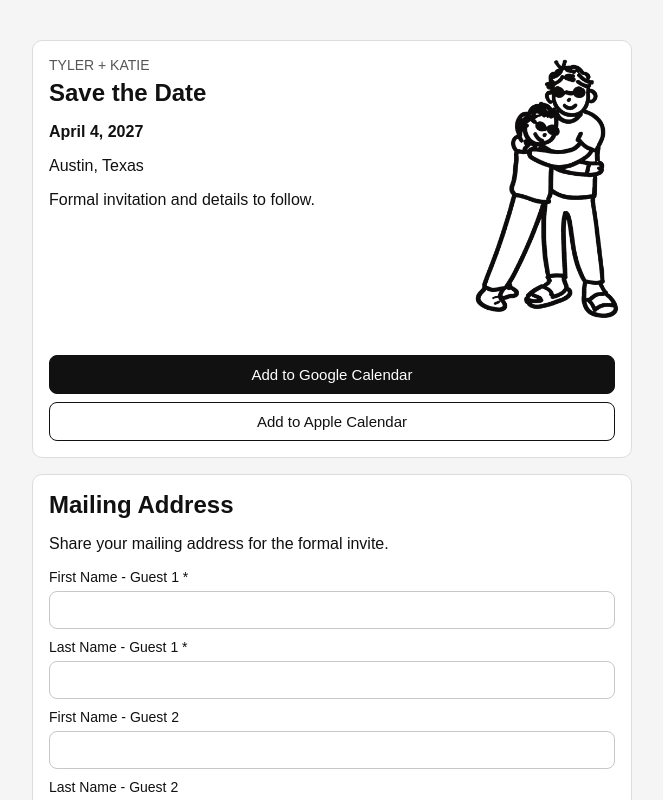
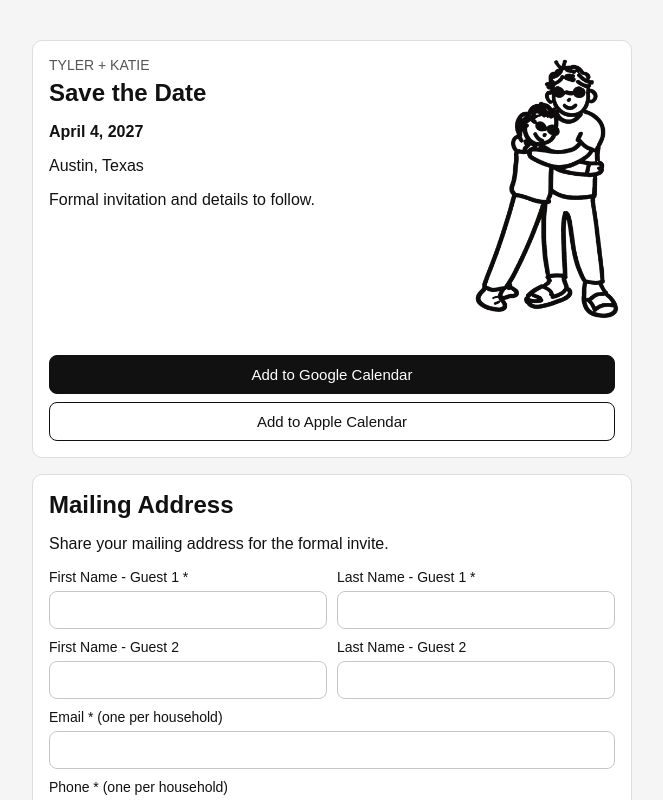
Before and after one commit to tyler-fishbone/wedding-website, a Next.js app: page / in a window 1280 px wide. Shown: the top 800 px of the page, without its empty margins (308-971 px from the left). Built offline with nearby package versions, Linux system fonts and the light colour scheme.

Commit message:
Extend WeddingFormPayload to include pageUrl and referrer; update Google Sheets API integration to append new fields

```diff
--- a/app/api/address/route.ts
+++ b/app/api/address/route.ts
@@ -117,7 +117,7 @@ const appendToGoogleSheet = async (payload: WeddingFormPayload): Promise<void> =
   }
 
   const accessToken = await getGoogleAccessToken(serviceAccountEmail, serviceAccountPrivateKey);
-  const range = encodeURIComponent(`${sheetName}!A:N`);
+  const range = encodeURIComponent(`${sheetName}!A:P`);
   const appendUrl = `https://sheets.googleapis.com/v4/spreadsheets/${encodeURIComponent(
     spreadsheetId
   )}/values/${range}:append?valueInputOption=USER_ENTERED&insertDataOption=INSERT_ROWS`;
@@ -136,7 +136,9 @@ const appendToGoogleSheet = async (payload: WeddingFormPayload): Promise<void> =
     payload.state,
     payload.zip,
     payload.fortuneCookieHope || "",
-    payload.userAgent || ""
+    payload.userAgent || "",
+    payload.pageUrl || "",
+    payload.referrer || ""
   ];
 
   const appendResponse = await fetch(appendUrl, {
--- a/app/globals.css
+++ b/app/globals.css
@@ -150,6 +150,11 @@ form {
   margin-top: 12px;
 }
 
+.nameRow {
+  display: grid;
+  gap: 10px;
+}
+
 label {
   display: grid;
   gap: 6px;
@@ -242,4 +247,8 @@ textarea {
     max-width: 188px;
     transform: translate(18px, -8px);
   }
+
+  .nameRow {
+    grid-template-columns: repeat(2, minmax(0, 1fr));
+  }
 }
--- a/app/lib/weddingFormTypes.ts
+++ b/app/lib/weddingFormTypes.ts
@@ -13,4 +13,6 @@ export type WeddingFormPayload = {
   fortuneCookieHope: string;
   submittedAt: string;
   userAgent: string;
+  pageUrl: string;
+  referrer: string;
 };
--- a/app/page.tsx
+++ b/app/page.tsx
@@ -159,6 +159,8 @@ function HomeContent() {
         fortuneCookieHope: values.fortuneCookieHope,
         submittedAt: new Date().toISOString(),
         userAgent: navigator.userAgent,
+        pageUrl: window.location.href,
+        referrer: document.referrer,
       };
 
       await submitWeddingForm(payload);
@@ -227,6 +229,7 @@ function HomeContent() {
             )}
 
             <form onSubmit={handleSubmit} noValidate>
+              <div className="nameRow">
                 <label>
                   {isSingleGuest ? "First Name *" : "First Name - Guest 1 *"}
                   <input name="firstName1" value={values.firstName1} onChange={onInputChange} autoComplete="given-name" required />
@@ -236,9 +239,11 @@ function HomeContent() {
                   {isSingleGuest ? "Last Name *" : "Last Name - Guest 1 *"}
                   <input name="lastName1" value={values.lastName1} onChange={onInputChange} autoComplete="family-name" required />
                 </label>
+              </div>
 
               {!isSingleGuest && (
                 <>
+                  <div className="nameRow">
                     <label>
                       First Name - Guest 2
                       <input name="firstName2" value={values.firstName2} onChange={onInputChange} autoComplete="off" />
@@ -248,6 +253,7 @@ function HomeContent() {
                       Last Name - Guest 2
                       <input name="lastName2" value={values.lastName2} onChange={onInputChange} autoComplete="off" />
                     </label>
+                  </div>
                 </>
               )}
 
```
Lines whose indentation alone changed are shown as unchanged.
